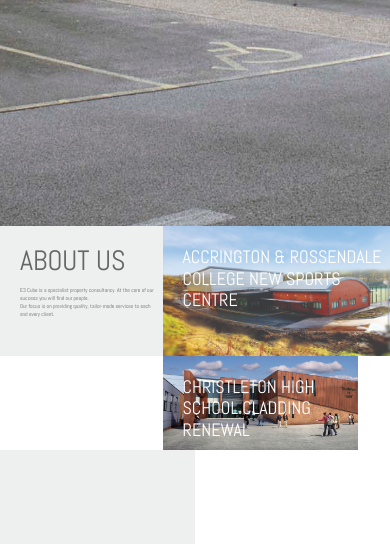
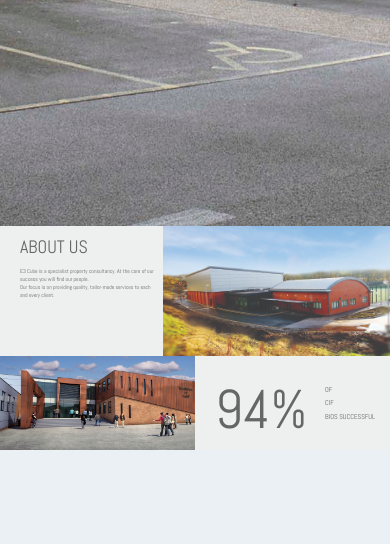
Before and after one commit to sorinalin91/e3cube, a PHP site: page / in a window 390 px wide. Shown: the part 618-1162 px from the top of the page. After the commit the page ends 1068 px from the top, so only its background shows below. Run offline with PHP 8.4, Linux system fonts and the light colour scheme; some libraries are stand-ins or nearby versions.

Commit message:
94% box + responsive

```diff
--- a/css/style.css
+++ b/css/style.css
@@ -165,7 +212,7 @@
     }
     .container-fluid h2{
     	font-size: 18px;
-    	padding: 20px 0 0 20px;
+    	padding: 10px 0 0 20px;
 
     }
     .dummy{
@@ -181,11 +228,33 @@
     .grid-container p{
     	overflow: hidden;
     }
+    .text-padding{
+      padding: 0 !important;
+    }
+    .text-padding h2{
+      margin-top: 0 !important;
+    }
     .hidden-mobile-p{
-    	display: none;
+      display: none;
     }
-
-
+    .left-inside-col{
+      font-size: 35vw;
+    }
+    .blue-border{
+      display: none;
+    }
+    .left-inside-col{
+      padding-top: 15px;
+    }
+    .right-inside-col{
+      padding-top: 30px;
+    }
+     .right-inside-col h2{
+      padding: 0 15px 0 0;
+      margin-bottom: -10px;
+      font-size: 1.8vw;
+      margin: 0 0 5px 0;
+    }
 }
 
 .overflow{
@@ -200,3 +269,64 @@
 .padding-left-50{
 	padding-left: 50px;
 }
+.text-padding{
+  padding: 0 30px 20px 20px;
+}
+.position-abs{
+  position: absolute;
+  opacity: 0;
+}
+a, a:hover, a:focus{
+  cursor: pointer;
+}
+h2{
+  z-index: 1;
+}
+.nav-bg-filter {
+  background: none repeat scroll 0 0 #131e29;
+  position: absolute;
+  width: 100%;
+  height: 100%;
+  opacity: 0;
+  filter: alpha(opacity=0);
+  z-index: 1;
+  left: 0;
+}
+.filter-hover{
+  opacity: 0;
+}
+.filter-hover-text{
+  opacity: 0;
+}
+.image:hover .filter-hover{
+  opacity: 0.6;
+}
+.image:hover .filter-hover-text{
+  opacity: 1;
+}
+.blue-border{
+  width: 50px;
+  height: 5px;
+  border-top: 2px solid #00255e;
+  position: absolute;
+}
+.padding-50-0-0-50{
+  padding: 50px 0 0 50px
+}
+.inside-cols{
+  position: absolute;
+  top: 0;
+}
+.left-inside-col{
+  left: 0;
+  position: absolute;
+  top: 0;
+}
+.right-inside-col{
+  right: 0;
+  position: absolute;
+  top: 0;
+}
+.container-fluid div{
+  overflow: hidden;
+}
--- a/index.php
+++ b/index.php
@@ -86,34 +86,46 @@
 <div class="container-fluid">
   <div class="row">
     <div class="col-xs-5 col-md-5 col-lg-5 block-item no-padding light-background">
-      <div class="dummy dummy-special" style="padding-top: 80%"></div>
+      <div class="dummy dummy-special" style="padding-top: 79.9%"></div>
         <div class="grid-container">
           <a href="" class="full-div-link"></a>
-          <h1 class="padding-20-0-0-50">ABOUT US</h1>
-          <p class="padding-20-0-0-50">E3 Cube is a specialist property consultancy. At the core of our success you will find our people.</p>
-          <p class="padding-left-50">Our focus is on providing quality, tailor-made services to each and every client.</p>
-          <p class="padding-left-50 hidden-mobile-p">We are passionate and imaginative in our approach, adding value to every project. </p>
+          <div class="text-padding">
+            <h2 class="padding-20-0-0-50">ABOUT US</h2>
+            <span class="blue-border hidden-mobile-p"></span>
+            <p class="padding-50-0-0-50">E3 Cube is a specialist property consultancy. At the core of our success you will find our people.</p>
+            <p class="padding-left-50">Our focus is on providing quality, tailor-made services to each and every client.</p>
+            <p class="padding-left-50 hidden-mobile-p">We are passionate and imaginative in our approach, adding value to every project. </p>
+          </div>
         </div>
     </div>
-    <div class="col-xs-7 col-md-7 col-lg-7 no-padding block-item">
+    <div class="col-xs-7 col-md-7 col-lg-7 no-padding block-item image">
+      <div class="nav-bg-filter filter-hover"></div>
       <div class="dummy" style="padding-top:57.1%"></div>
         <div class="grid-container">
           <a href="" class="full-div-link"></a>
-          <h2 class="image-title">ACCRINGTON &amp; ROSSENDALE COLLEGE NEW SPORTS CENTRE</h2>
+          <h2 class="image-title filter-hover-text">ACCRINGTON &amp; ROSSENDALE COLLEGE NEW SPORTS CENTRE</h2>
           <img class="full-width-image"src="images/Image_A.jpg">
         </div>
     </div>
-    <div class="col-md-6 col-xs-6 light-background">
+    <div class="col-md-6 col-xs-6 light-background image">
+      <div class="nav-bg-filter filter-hover"></div>
       <div class="dummy" style="padding-top:57.1%"></div>
         <div class="grid-container">
           <a href="" class="full-div-link"></a>
-          <h2 class="image-title">CHRISTLETON HIGH SCHOOL CLADDING RENEWAL</h2>
+          <h2 class="image-title filter-hover-text">CHRISTLETON HIGH SCHOOL CLADDING RENEWAL</h2>
           <img class="full-width-image"src="images/ImageB.jpg">
         </div>
     </div>
     <div class="col-md-6 col-xs-6 light-background">
       <div class="dummy" style="padding-top: 57.1%"></div>
       <a href="" class="full-div-link"></a>
+          <span class="left-inside-col"><p>94%</p></span>
+          <span class="right-inside-col">
+            <h2>OF</h2>
+            <h2>CIF</h2>
+            <h2>BIOS SUCCESSFUL</h2>
+          </span>
+      <span></span>
     </div>
   </div>
 </div>
@@ -123,6 +135,7 @@
     <script src="https://ajax.googleapis.com/ajax/libs/jquery/1.11.2/jquery.min.js"></script>
     <!-- Include all compiled plugins (below), or include individual files as needed -->
     <script src="js/bootstrap.min.js"></script>
+    <script src="js/main.js"></script>
     <script>
     $('.carousel').carousel({
         interval: 5000 //changes the speed
```
Also changed, not shown: other parts of css/style.css (+50 -3 lines), js/main.js (added, +12 -0 lines).
